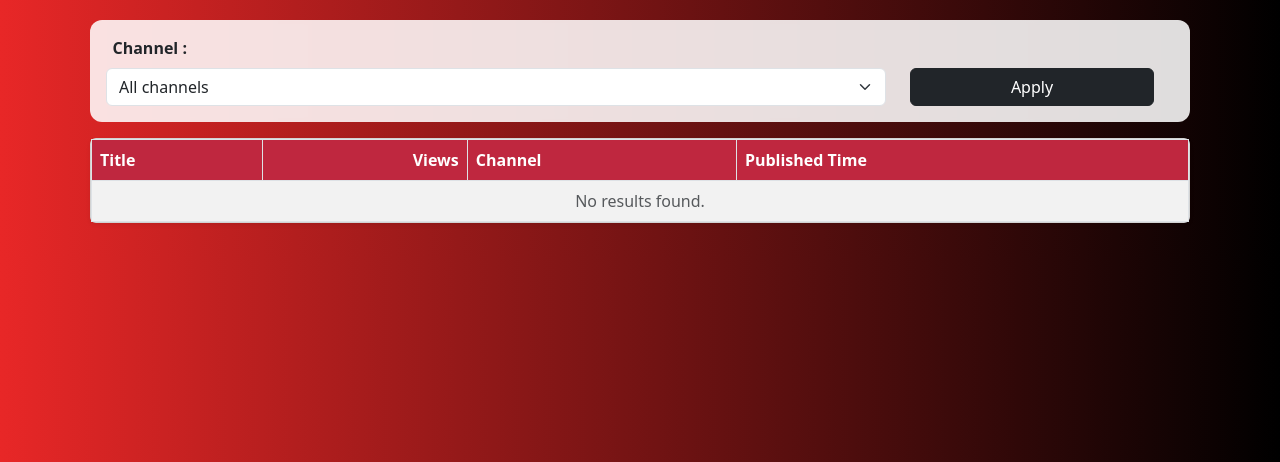
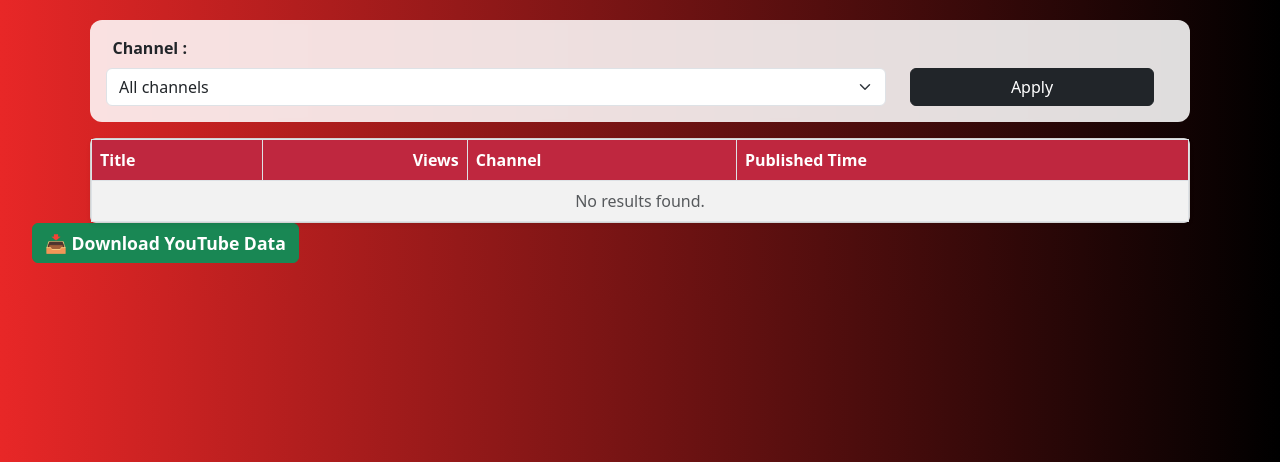
Before and after one commit to NasirMehmood12/keyword, a Flask app: page /title in a window 1280 px wide; the page is wider, and only the part inside the window is pictured. Shown: the part 246-708 px from the top of that part. Run offline with Flask 3, Linux system fonts and the light colour scheme; data that the repository does not hold is empty; parts of the project's set-up code (start-up, migrations or seed data) failed here and were passed over; some libraries are stand-ins or nearby versions.

Commit message:
Update title.html

```diff
--- a/templates/title.html
+++ b/templates/title.html
@@ -474,6 +474,10 @@
     {% endif %}
   </div>
 
+   <div class="download-btn">
+    <a href="/download/title" class="btn btn-success" style="font-size: 1.1rem; font-weight: 563;">📥 Download YouTube Data</a>
+    </div>
+
   <script src="https://cdn.jsdelivr.net/npm/bootstrap@5.3.3/dist/js/bootstrap.bundle.min.js"></script>
 </body>
 </html>
```
